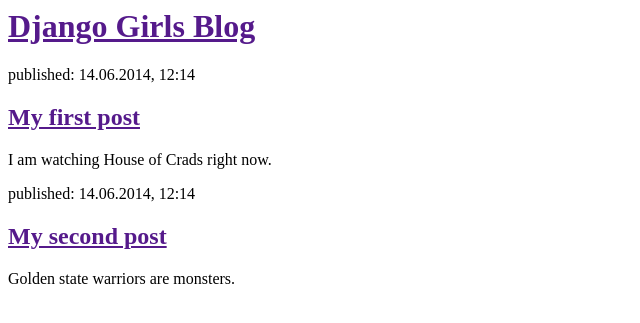
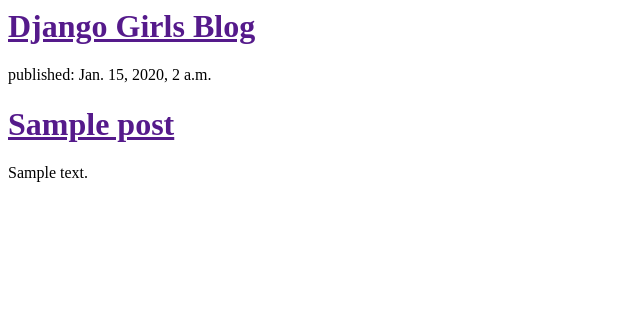
Before and after one commit to vduan/my-first-blog, a Django app: template blog/templates/blog/post_list.html in a window 1280 px wide. Shown: the top 323 px of the page, without its empty margins (0-640 px from the left). Run offline with Django 3.2, Linux system fonts and the light colour scheme; the template is opened without the code that fills it: values that come from a table or form of the project are taken from there, others are empty; tables that the repository leaves empty hold one stand-in row (values such as "Sample post").

Commit message:
Modified tepmlates to display posts from database

```diff
--- a/blog/templates/blog/post_list.html
+++ b/blog/templates/blog/post_list.html
@@ -8,6 +8,7 @@
       <h1><a href="">Django Girls Blog</a></h1>
     </div>
 
+    <!--
     <div>
       <p>published: 14.06.2014, 12:14</p>
       <h2><a href="">My first post</a></h2>
@@ -19,5 +20,14 @@
       <h2><a href="">My second post</a></h2>
       <p>Golden state warriors are monsters.</p>
     </div>
+    <-->
+
+    {% for post in posts %}
+      <div>
+        <p>published: {{ post.published_date }}</p>
+        <h1><a href="">{{ post.title }}</a></h1>
+        <p>{{ post.text|linebreaks }}</p>
+      </div>
+    {% endfor %}
   </body>
 </html>
--- a/blog/views.py
+++ b/blog/views.py
@@ -1,4 +1,7 @@
 from django.shortcuts import render
+from django.utils import timezone
+from .models import Post
 
 def post_list(request):
-  return render(request, 'blog/post_list.html', {})
+  posts = Post.objects.filter(published_date__lte=timezone.now()).order_by('published_date')
+  return render(request, 'blog/post_list.html', {'posts': posts})
```
